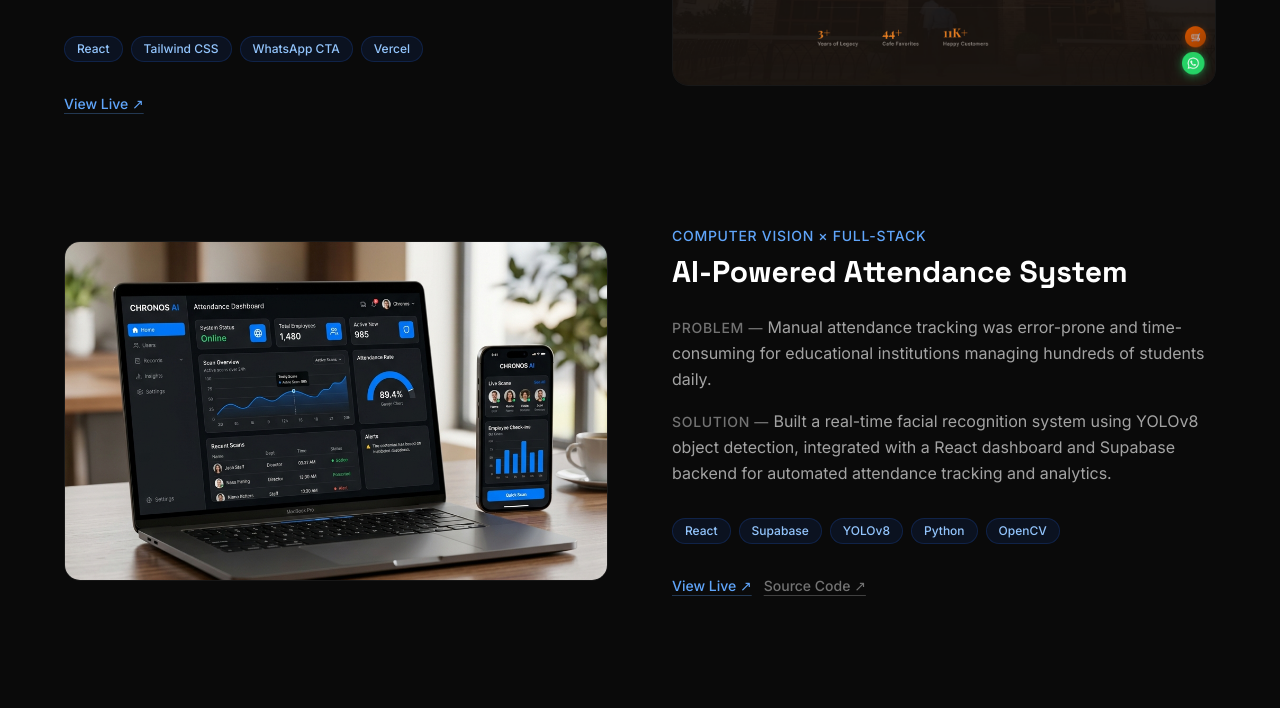
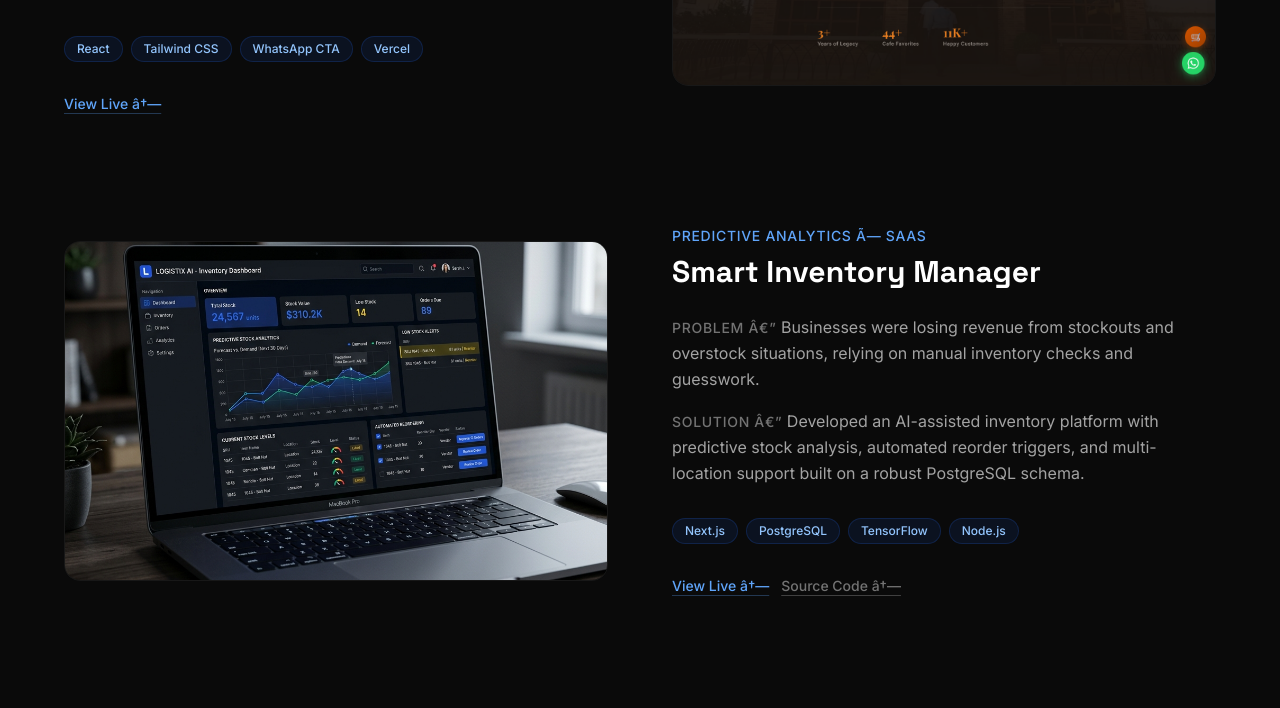
Before and after one commit to esekh7557-cloud/Portfolio, a Next.js app: page / in a window 1280 px wide. Shown: the part 2086-2794 px from the top of the page. Built offline with nearby package versions, Linux system fonts and the light colour scheme.

Commit message:
removed useless things

```diff
--- a/components/projects-section.tsx
+++ b/components/projects-section.tsx
@@ -38,20 +38,8 @@ const caseStudies: CaseStudy[] = [
     liveUrl: 'https://cafe-bhonsle.vercel.app/',
   },
   {
-    title: 'AI-Powered Attendance System',
-    subtitle: 'Computer Vision × Full-Stack',
-    problem:
-      'Manual attendance tracking was error-prone and time-consuming for educational institutions managing hundreds of students daily.',
-    solution:
-      'Built a real-time facial recognition system using YOLOv8 object detection, integrated with a React dashboard and Supabase backend for automated attendance tracking and analytics.',
-    tech: ['React', 'Supabase', 'YOLOv8', 'Python', 'OpenCV'],
-    image: '/projects/ai-attendance.png',
-    liveUrl: '#',
-    githubUrl: '#',
-  },
-  {
     title: 'Smart Inventory Manager',
-    subtitle: 'Predictive Analytics × SaaS',
+    subtitle: 'Predictive Analytics Ã— SaaS',
     problem:
       'Businesses were losing revenue from stockouts and overstock situations, relying on manual inventory checks and guesswork.',
     solution:
@@ -63,7 +51,7 @@ const caseStudies: CaseStudy[] = [
   },
   {
     title: 'IoT Monitoring Dashboard',
-    subtitle: 'Hardware Integration × Real-Time',
+    subtitle: 'Hardware Integration Ã— Real-Time',
     problem:
       'Industrial facilities needed a unified view of dozens of IoT sensors across multiple zones, with instant alerting for anomalies.',
     solution:
@@ -74,11 +62,11 @@ const caseStudies: CaseStudy[] = [
   },
   {
     title: 'Digital Agency Platform',
-    subtitle: 'Multi-Tenant × Admin System',
+    subtitle: 'Multi-Tenant Ã— Admin System',
     problem:
       'A growing agency needed a centralized platform to manage client projects, team workflows, and deliverables across multiple accounts.',
     solution:
-      'Architected a multi-tenant admin platform with role-based access, project pipelines, client portals, and integrated invoicing — all on a Supabase-powered backend.',
+      'Architected a multi-tenant admin platform with role-based access, project pipelines, client portals, and integrated invoicing â€” all on a Supabase-powered backend.',
     tech: ['Next.js', 'Tailwind CSS', 'Supabase', 'TypeScript'],
     image: '/projects/agency-platform.png',
     liveUrl: '#',
@@ -108,12 +96,12 @@ export default function ProjectsSection() {
             <span className="gradient-text">speak for themselves.</span>
           </h2>
           <p className="section-subheading">
-            A curated selection of deep-dive case studies — each showcasing
+            A curated selection of deep-dive case studies â€” each showcasing
             the intersection of engineering, design, and strategic thinking.
           </p>
         </div>
 
-        {/* Case Studies — Alternating Layout */}
+        {/* Case Studies â€” Alternating Layout */}
         <div className="space-y-20 md:space-y-28">
           {caseStudies.map((project, index) => {
             const isEven = index % 2 === 0;
@@ -134,7 +122,7 @@ export default function ProjectsSection() {
                   <div className="relative aspect-[16/10] bg-charcoal-900 rounded-2xl overflow-hidden border border-charcoal-700/30">
                     <Image
                       src={project.image}
-                      alt={`${project.title} — case study mockup`}
+                      alt={`${project.title} â€” case study mockup`}
                       fill
                       className="object-cover"
                       sizes="(max-width: 1024px) 100vw, 50vw"
@@ -160,13 +148,13 @@ export default function ProjectsSection() {
                   <div className="space-y-4 text-charcoal-300 leading-relaxed">
                     <p>
                       <span className="text-charcoal-400 text-sm font-medium uppercase tracking-wider">
-                        Problem —{' '}
+                        Problem â€”{' '}
                       </span>
                       {project.problem}
                     </p>
                     <p>
                       <span className="text-charcoal-400 text-sm font-medium uppercase tracking-wider">
-                        Solution —{' '}
+                        Solution â€”{' '}
                       </span>
                       {project.solution}
                     </p>
@@ -190,7 +178,7 @@ export default function ProjectsSection() {
                         rel="noopener noreferrer"
                         className="text-sm font-medium text-cobalt-400 hover:text-cobalt-300 transition-colors underline underline-offset-4 decoration-cobalt-400/30 hover:decoration-cobalt-300"
                       >
-                        View Live ↗
+                        View Live â†—
                       </a>
                     )}
                     {project.githubUrl && (
@@ -200,7 +188,7 @@ export default function ProjectsSection() {
                         rel="noopener noreferrer"
                         className="text-sm font-medium text-charcoal-400 hover:text-white transition-colors underline underline-offset-4 decoration-charcoal-600 hover:decoration-charcoal-400"
                       >
-                        Source Code ↗
+                        Source Code â†—
                       </a>
                     )}
                   </div>
```
